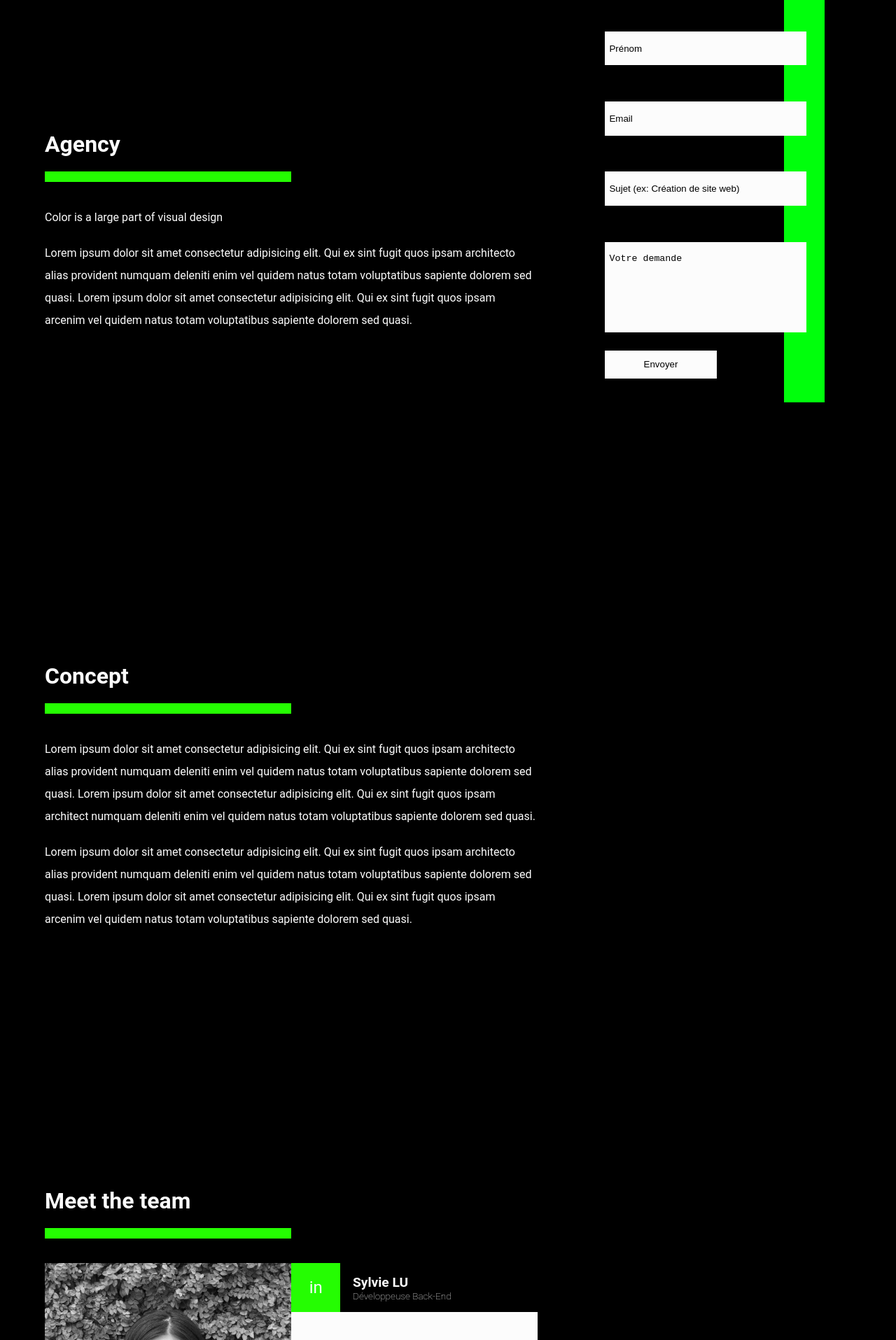
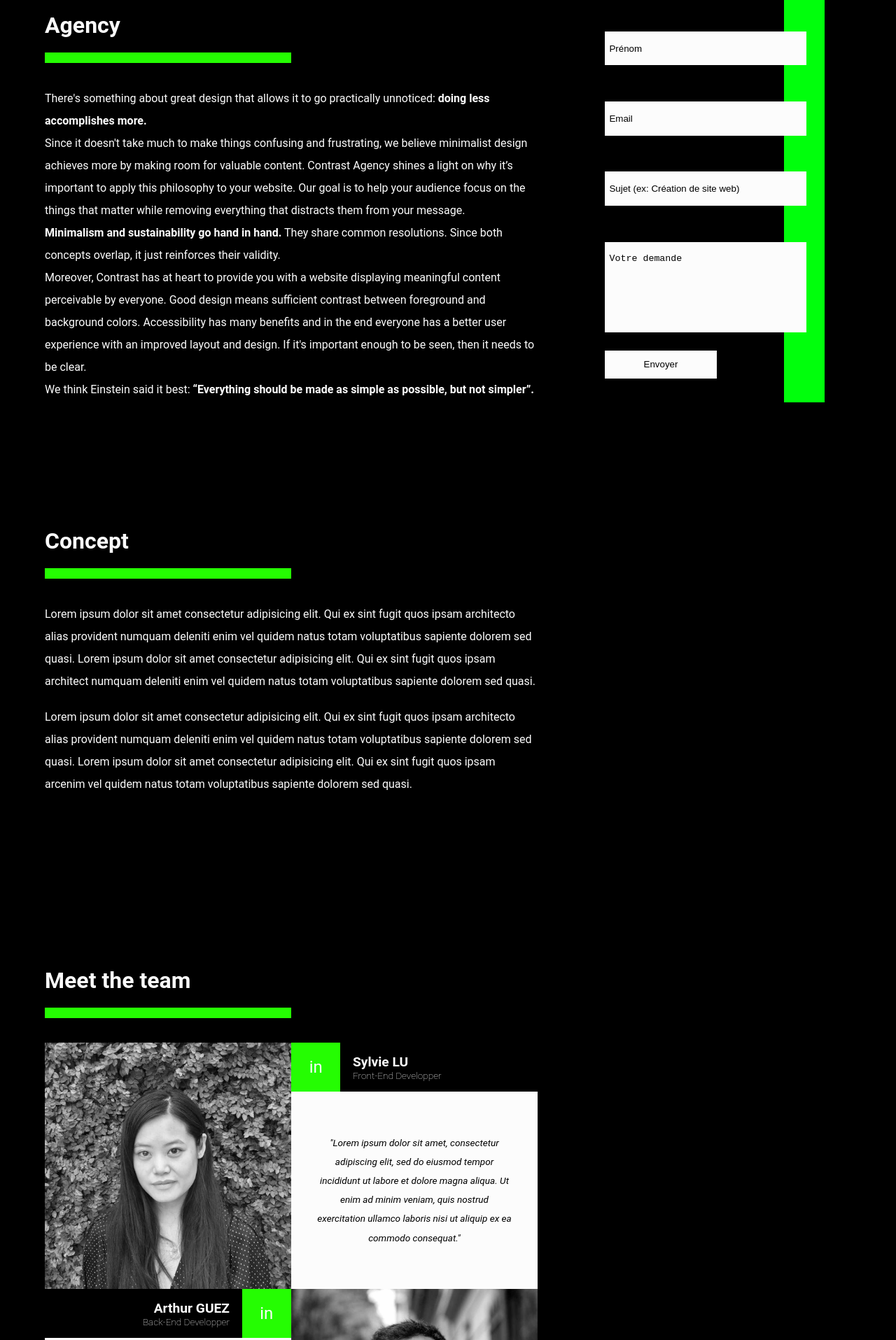
Before and after one commit to ArthurGuez/2020_fil_rouge, a plain HTML site: page index.html in a window 1280 px wide. Shown: the part 900-2815 px from the top of the page at 70% size. Drawn offline with nearby package versions, Linux system fonts and the light colour scheme.

Commit message:
new texts added

```diff
--- a/assets/css/style.css
+++ b/assets/css/style.css
@@ -63,15 +63,14 @@ header{
 
 #agence{
     width: 55vw;
-    height: 85vh;
     padding: 5%;
     display: flex;
     flex-direction: column;
     justify-content: center;
 }
+
 #concept{
     width: 55vw;
-    height: 85vh;
     padding: 5%;
     display: flex;
     flex-direction: column;
--- a/index.html
+++ b/index.html
@@ -61,8 +61,15 @@
     <!-- SECTION "L'AGENCE" -->
     <section id="agence">
         <h3 class="borderChange">Agency</h3>
-        <p>Color is a large part of visual design</p><br>
-        <p>Lorem ipsum dolor sit amet consectetur adipisicing elit. Qui ex sint fugit quos ipsam architecto alias provident numquam deleniti enim vel quidem natus totam voluptatibus sapiente dolorem sed quasi. Lorem ipsum dolor sit amet consectetur adipisicing elit. Qui ex sint fugit quos ipsam arcenim vel quidem natus totam voluptatibus sapiente dolorem sed quasi. </p>
+        <p>There's something about great design that allows it to go practically unnoticed: <strong>doing less accomplishes more.</strong></p>
+
+        <p>Since it doesn't take much to make things confusing and frustrating, we believe minimalist design achieves more by making room for valuable content. Contrast Agency shines a light on why it’s important to apply this philosophy to your website. Our goal is to help your audience focus on the things that matter while removing everything that distracts them from your message.</p>
+
+        <p><strong>Minimalism and sustainability go hand in hand.</strong> They share common resolutions. Since both concepts overlap, it just reinforces their validity.</p>
+
+        <p>Moreover, Contrast has at heart to provide you with a website displaying meaningful content perceivable by everyone. Good design means sufficient contrast between foreground and background colors. Accessibility has many benefits and in the end everyone has a better user experience with an improved layout and design. If it's important enough to be seen, then it needs to be clear.</p>
+
+        <p>We think Einstein said it best: <strong>“Everything should be made as simple as possible, but not simpler”.</strong></p>
     </section>
 
     <!-- SECTION FORMULAIRE -->
@@ -117,7 +124,7 @@
                 </div>
                 <div class="membre">
                     <h4>Sylvie LU</h4>
-                    <h5>Développeuse Back-End</h5>
+                    <h5>Front-End Developper</h5>
                 </div>
             </div>
             <div class="texte_team">
@@ -131,7 +138,7 @@
                 <div class="box_header">
                     <div class="membre membre-left">
                         <h4>Arthur GUEZ</h4>
-                        <h5>Développeur Full-Stack</h5>
+                        <h5>Back-End Developper</h5>
                     </div>
                     <div class="linkedinbox backgroundChange">
                         <p class="linkedin"><a href="https://www.linkedin.com/in/arthurguez/">in</a></p>
@@ -149,7 +156,7 @@
 
         <!-- BOX LUCAS -->
         <div class="box"> <!-- Partie photo -->
-            <img src="lucas.jpg" alt="">
+            <img src="./assets/images/lucas.jpg" alt="">
         </div>
 
         <div class="box texte"> <!-- Partie texte -->
@@ -159,11 +166,11 @@
                 </div>
                 <div class="membre">
                     <h4>Lucas BENESTON</h4>
-                    <h5>Développeur Front-End</h5>
+                    <h5>Full-Stack Developper</h5>
                 </div>
             </div>
             <div class="texte_team">
-            <p>"Lorem ipsum dolor sit amet, consectetur adipiscing elit, sed do eiusmod tempor incididunt ut labore et dolore magna aliqua. Ut enim ad minim veniam, quis nostrud exercitation ullamco laboris nisi ut aliquip ex ea commodo consequat."</p>
+            <p>"The pillars of sustainability, combined with the efficiency of minimalism, are what drive Lucas everyday."</p>
             </div>
         </div>
 
@@ -173,7 +180,7 @@
                 <div class="box_header">
                     <div class="membre membre-left">
                         <h4>Léonardo KABONGO</h4>
-                        <h5>Content Creator / Back-End</h5>
+                        <h5>Content Creator</h5>
                     </div>
                     <div class="linkedinbox backgroundChange">
                         <p class="linkedin"><a href="https://www.linkedin.com/in/leonardo-antonio-maundo-kabongo-0a9141182/">in</a></p>
```
